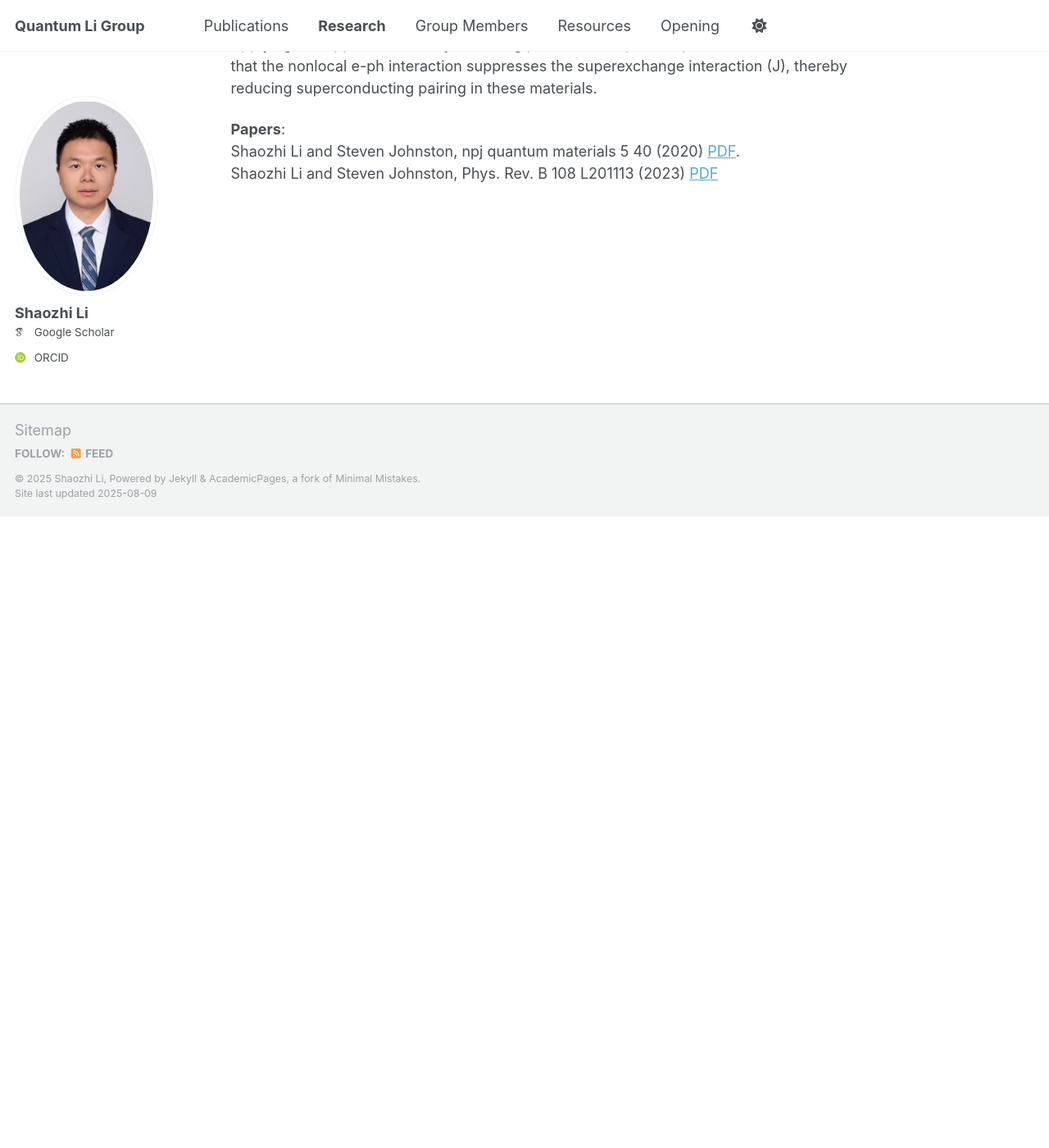
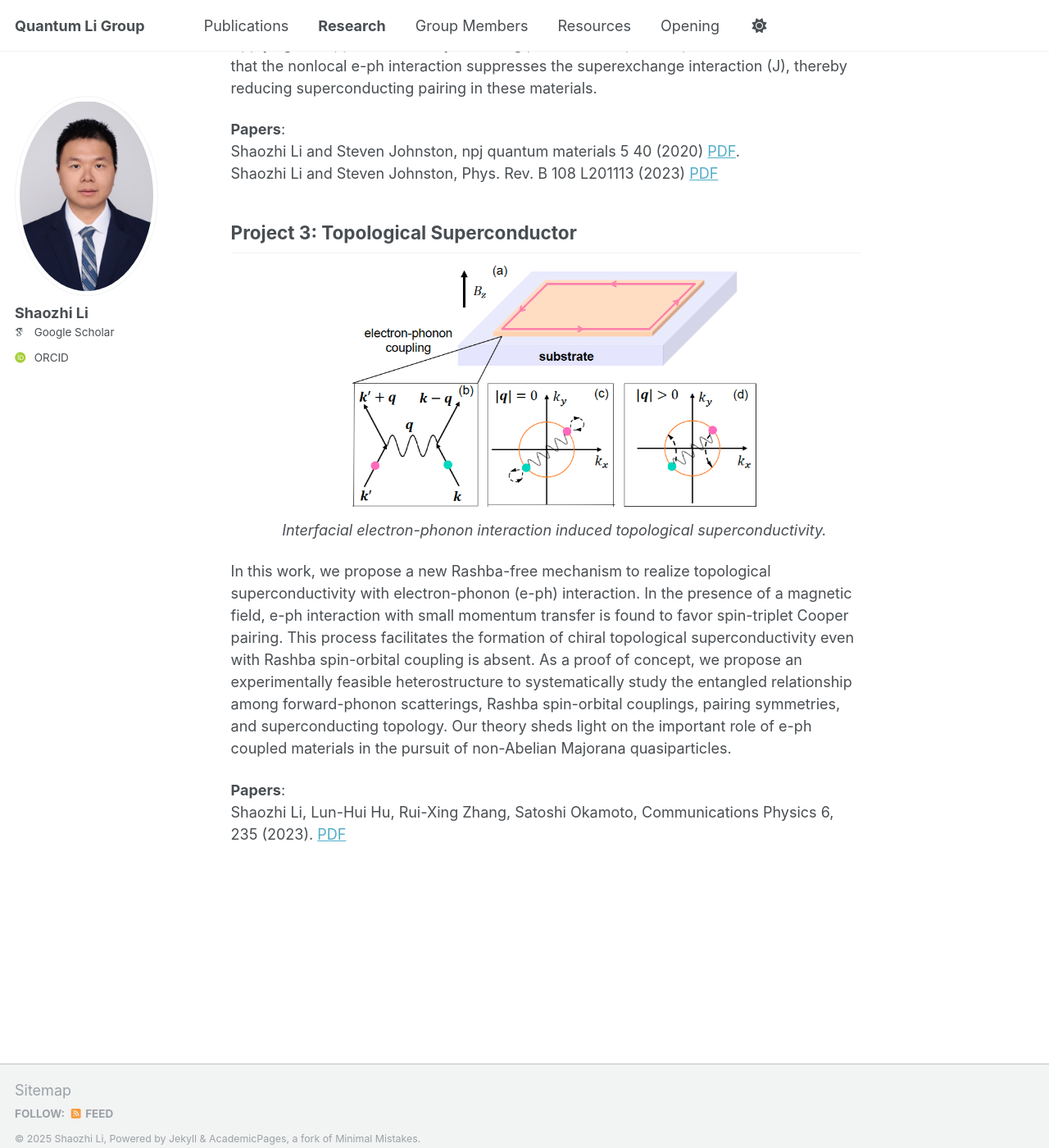
Before and after one commit to sli43/ligroup.github.io, a Jekyll site: the page built from _pages/research.md, in a window 1280 px wide and 1400 px high, scrolled down 1323 px. Shown: the whole window at 82% size. Built offline with Jekyll 4.4.1, drawn with Linux system fonts in a browser that asks for light colours; some web fonts are replaced; a script that is not in the unit is left out; before the commit the page ends 1953 px from its top, so only the background shows below that.

Commit message:
change 6

```diff
--- a/_pages/research.md
+++ b/_pages/research.md
@@ -25,3 +25,14 @@ In this work, we develop a Determinant Quantum Monte Carlo (DQMC) method capable
 **Papers**:
 Shaozhi Li and Steven Johnston, npj quantum materials 5 40 (2020) [PDF](https://www.nature.com/articles/s41535-020-0243-3).
 Shaozhi Li and Steven Johnston, Phys. Rev. B 108 L201113 (2023) [PDF](https://journals.aps.org/prb/pdf/10.1103/PhysRevB.108.L201113)
+
+## **Project 3: Topological Superconductor**
+<div style="margin-left: 20px; text-align: center;">
+  <img src="../images/forward.png" width="500"/>
+  <p style="font-style: italic; margin-top: 10px;">Interfacial electron-phonon interaction induced topological superconductivity.</p>
+</div>
+
+In this work, we propose a new Rashba-free mechanism to realize topological superconductivity with electron-phonon (e-ph) interaction. In the presence of a magnetic field, e-ph interaction with small momentum transfer is found to favor spin-triplet Cooper pairing. This process facilitates the formation of chiral topological superconductivity even with Rashba spin-orbital coupling is absent. As a proof of concept, we propose an experimentally feasible heterostructure to systematically study the entangled relationship among forward-phonon scatterings, Rashba spin-orbital couplings, pairing symmetries, and superconducting topology. Our theory sheds light on the important role of e-ph coupled materials in the pursuit of non-Abelian Majorana quasiparticles.
+
+**Papers**:
+Shaozhi Li, Lun-Hui Hu, Rui-Xing Zhang, Satoshi Okamoto, Communications Physics 6, 235 (2023). [PDF](https://www.nature.com/articles/s42005-023-01311-z)
```
Also changed, not shown: images/forward.png (added), 12 other files.
